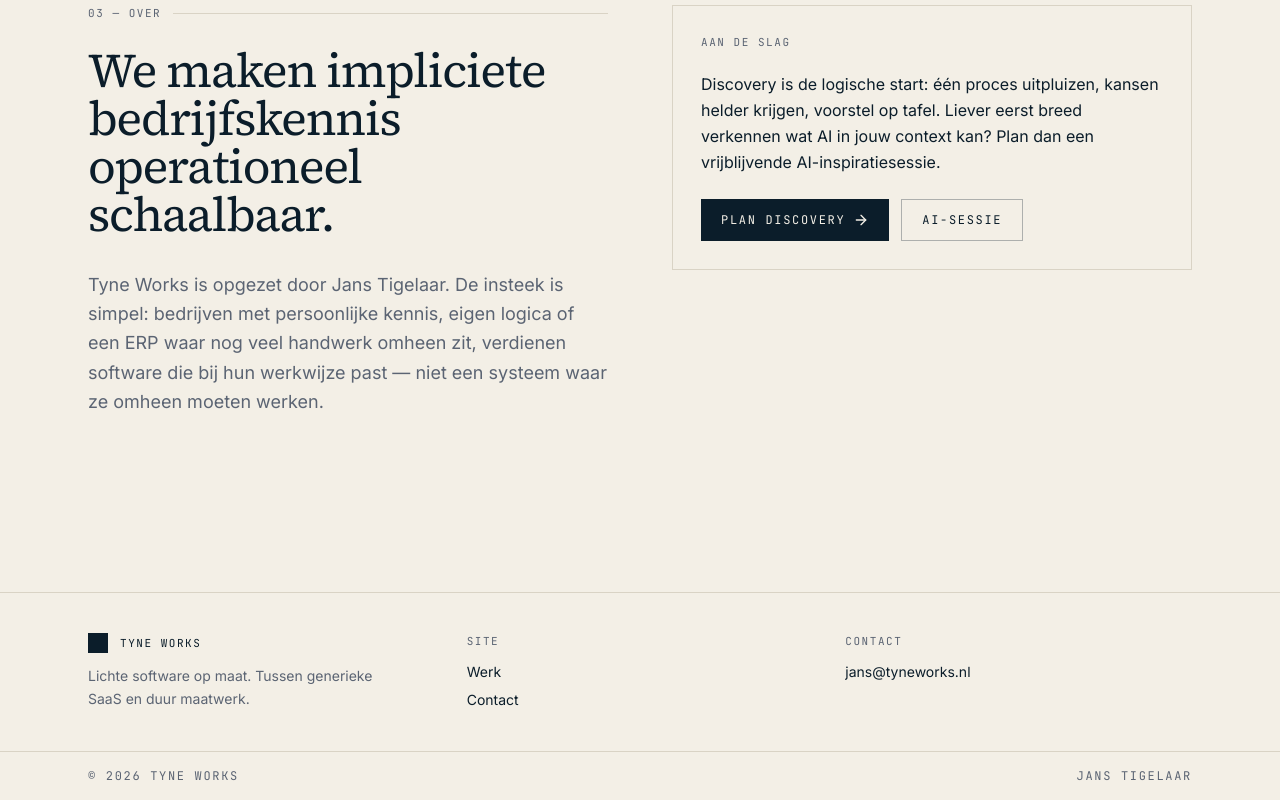
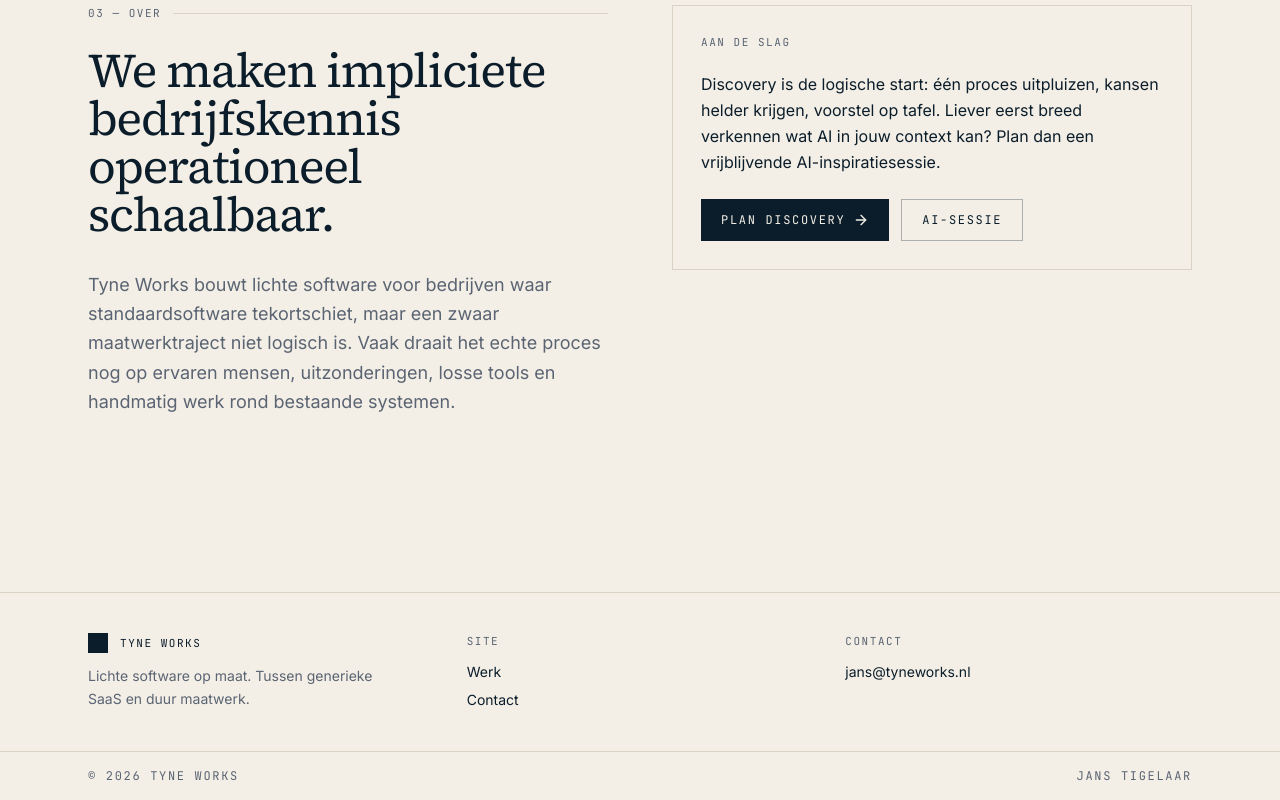
Before and after one commit to JWT20/tyne-works-site, a Next.js app: page / in a window 1280 px wide. Shown: the part 2194-2994 px from the top of the page. Built offline with nearby package versions, Linux system fonts and the light colour scheme.

Commit message:
Reframe 'Over' section around standardsoftware/maatwerk positioning

```diff
--- a/src/app/page.tsx
+++ b/src/app/page.tsx
@@ -76,10 +76,10 @@ export default function HomePage() {
               We maken impliciete bedrijfskennis operationeel schaalbaar.
             </h2>
             <p className="text-muted text-lg leading-relaxed max-w-prose">
-              Tyne Works is opgezet door Jans Tigelaar. De insteek is simpel: bedrijven met
-              persoonlijke kennis, eigen logica of een ERP waar nog veel handwerk omheen zit,
-              verdienen software die bij hun werkwijze past — niet een systeem waar ze omheen
-              moeten werken.
+              Tyne Works bouwt lichte software voor bedrijven waar standaardsoftware tekortschiet,
+              maar een zwaar maatwerktraject niet logisch is. Vaak draait het echte proces nog op
+              ervaren mensen, uitzonderingen, losse tools en handmatig werk rond bestaande
+              systemen.
             </p>
           </div>
           <div className="info-card">
```
